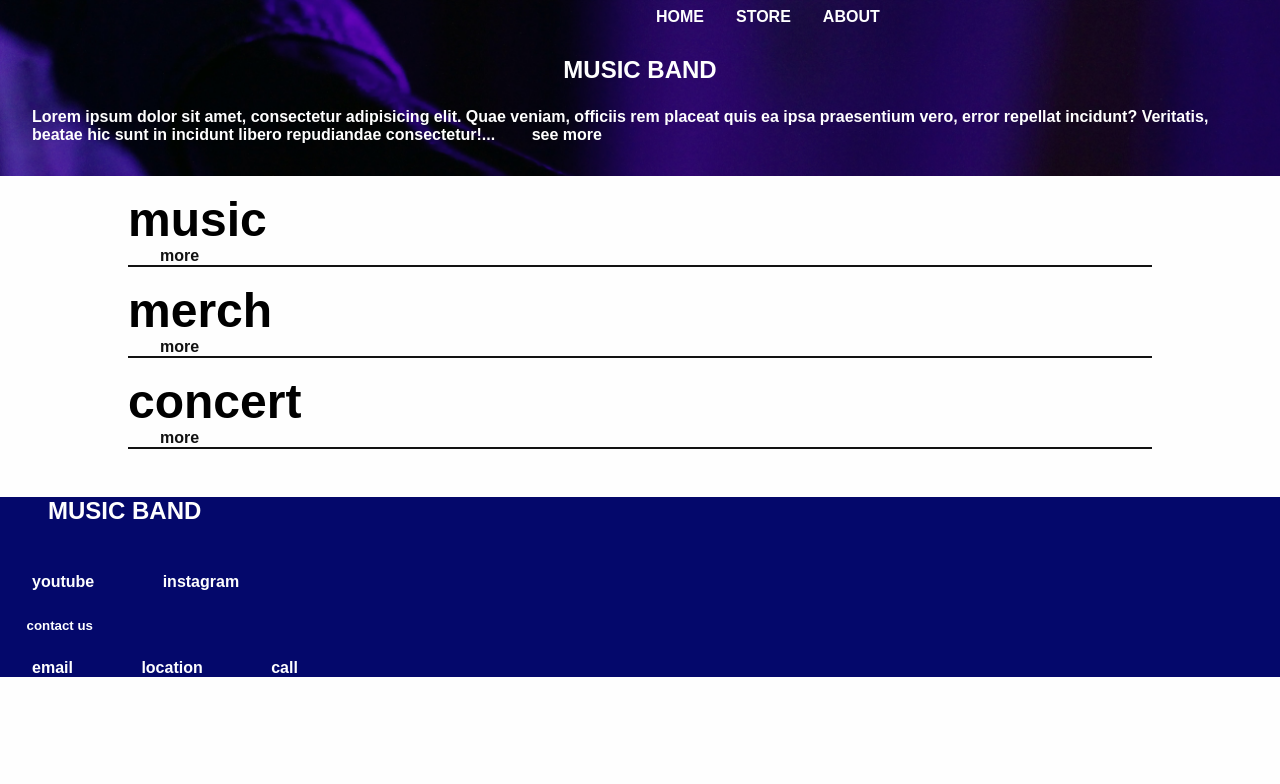
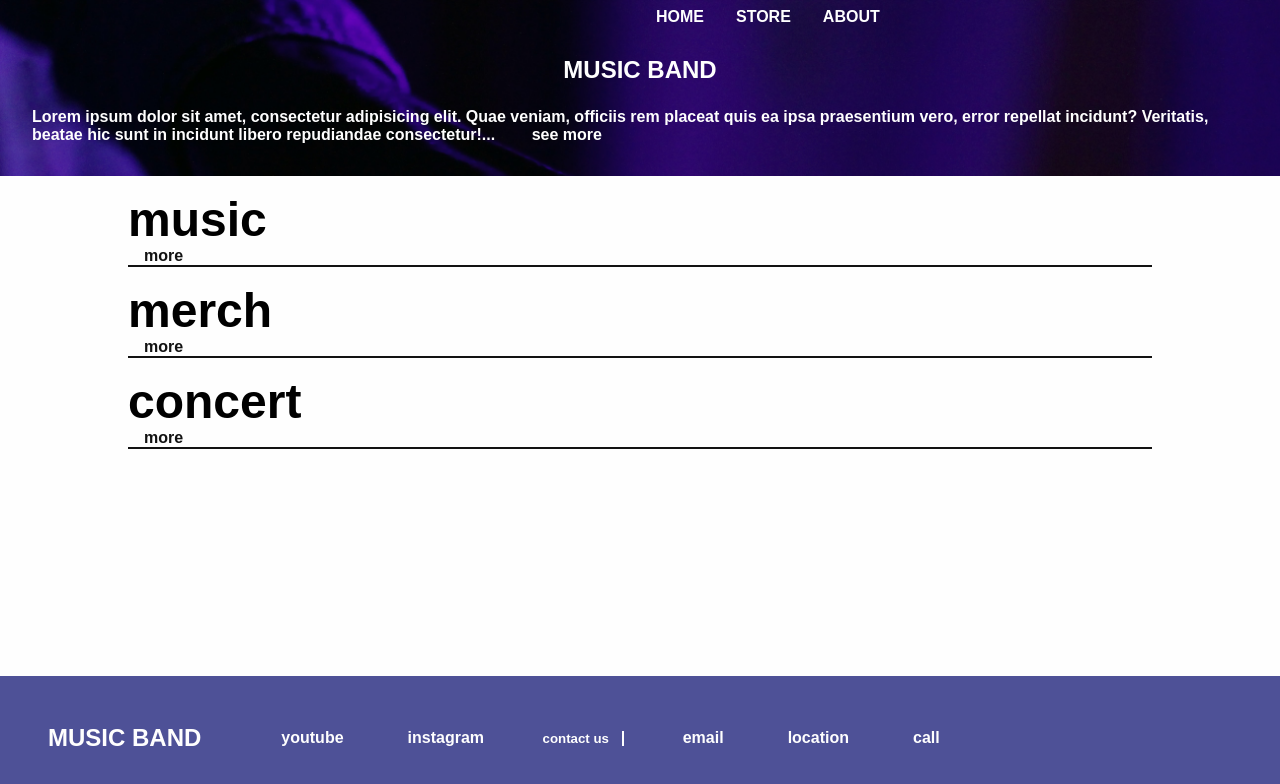
Before and after one commit to Ashkantvn/music-band, a plain HTML site: page page/index.html in a window 1280 px wide. Drawn offline with Linux system fonts and the light colour scheme.

Commit message:
footer styles

```diff
--- a/style/style.css
+++ b/style/style.css
@@ -3,10 +3,10 @@
     font-family: Arial, Helvetica, sans-serif;
     margin: 0;
     padding: 0;
-    background-color: #fefefe;
 }
 body{
-    min-height: 100vh;
+    background-color: #fefefe;
+    min-height: 100%;
 }
 a{
     text-decoration: none;
@@ -39,7 +39,20 @@ aside>a,h1{
     text-align: center;
 }
 footer{
+    display: flex;
+    height: max-content;
+    align-items: center;
     background-color: #04086b;
+    position: fixed;
+    width: 100%;
+    bottom: 0;
+    /* overflow: scroll; */
+    flex-wrap: wrap;
+    opacity: 0.7;
+}
+footer>h5{
+    padding-right: 1em;
+    border-right: 2px solid #fefefe;
 }
 /* index styles (home page) */
 .types{
@@ -51,6 +64,7 @@ footer{
     font-size: 48px;
 }
 .types>a{
+    margin: 1em;
     color: #121212;
 }
 /* page of about us style */
```
